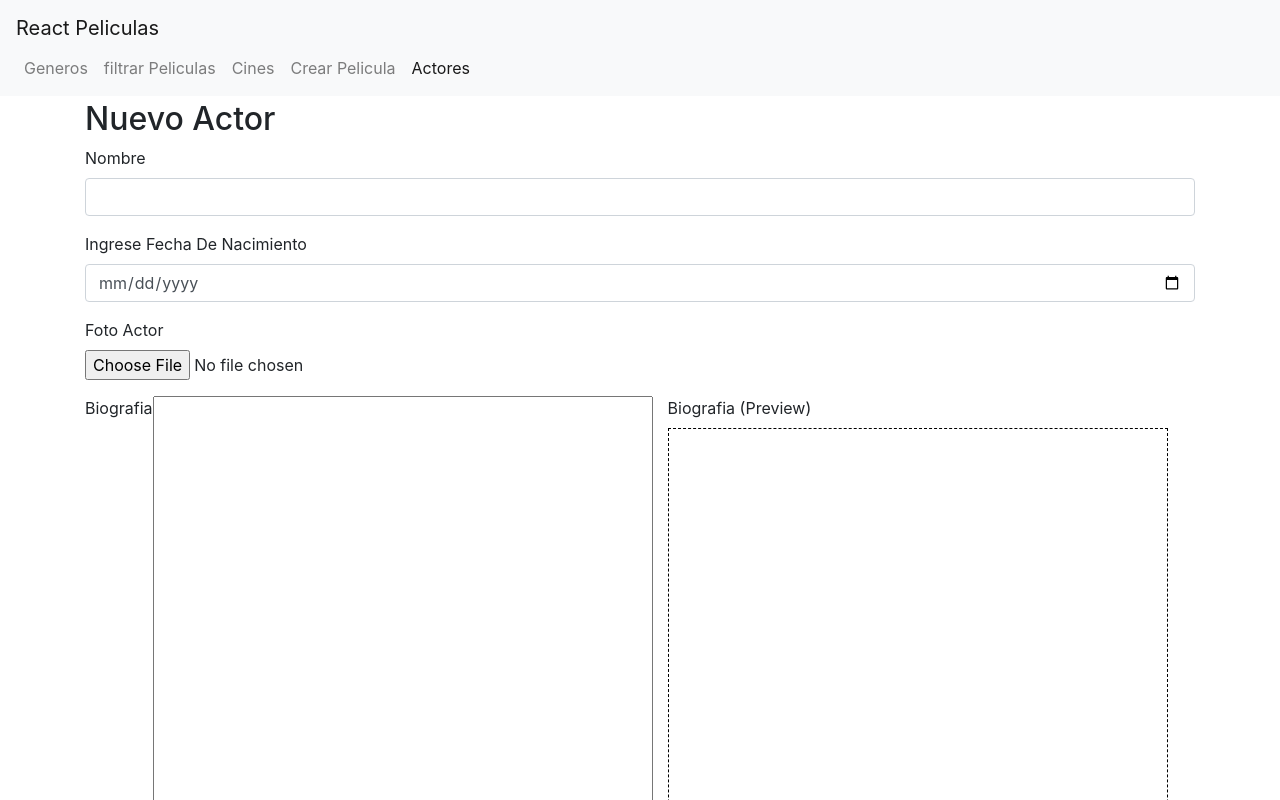
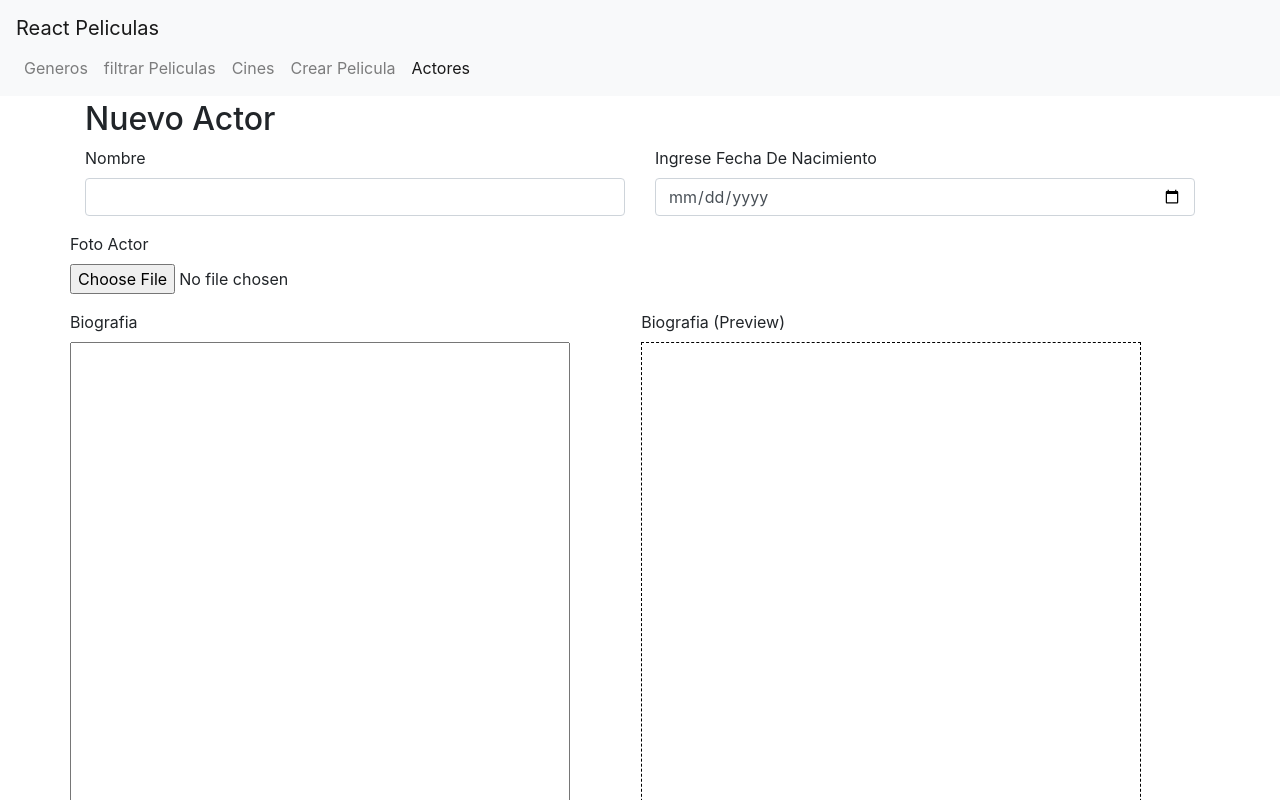
Before and after one commit to hikdul/PeliculasFG-Front, a React (Create React App) app: page /Actores/Create in a window 1280 px wide. Shown: the top 800 px of the page. Built offline with nearby package versions, Linux system fonts and the light colour scheme.

Commit message:
arreglando detalle en md

```diff
--- a/src/Actor/EditActor.tsx
+++ b/src/Actor/EditActor.tsx
@@ -7,6 +7,7 @@ import FormularioActores from "./FormularioActores";
     {
         nombre:'Hector Luis Contreras Di Girolamo',
         fechaNacimiento:new Date('1990-22-03T07:53:00'),
+        biografia:'Nada agregado por el momento',
         fotoUrl:'https://garajedelrock.com/wp-content/uploads/2021/09/machine-gun-kelly-critica-a-corey-taylor-1024x555.jpg'
     }
 
--- a/src/Actor/FormularioActores.tsx
+++ b/src/Actor/FormularioActores.tsx
@@ -33,12 +33,19 @@ export default function FormularioActores(props: FormularioActoresProps )
             })}>
             {(formikProps)=>(
                 <Form>
+                    <div className="row">
+
+                        <div className="col-md-6">
                             <FormGroupText
                                 field="nombre"
                                 label="Nombre"/>
+                        </div>
+
+                        <div className="col-md-6">
                             <FormGroupFecha
                                 field="fechaNacimiento"
                                label="Ingrese Fecha De Nacimiento"/>
+                        </div>
                         <FormGroupImage
                             field="foto"
                             label="Foto Actor"
@@ -46,6 +53,8 @@ export default function FormularioActores(props: FormularioActoresProps )
                         <FormGroupMarkDown
                             field="biografia"
                             label="Biografia"/>
+
+                    </div>
 
                     <Button
                         disabled={formikProps.isSubmitting}
--- a/src/utils/FormGroupMarkDown.tsx
+++ b/src/utils/FormGroupMarkDown.tsx
@@ -7,20 +7,24 @@ export default function FormGroupMarkDown(props: FormGroupMarkDownProps)
     const {values} = useFormikContext<any>()
 
   return(
+    <div className="row">
     <div className="form-grop form-markdown">
+        <div className="col-md-6">
+
             <label>{props.label}</label>
-        <div>
+
             <Field
                 name={props.field}
                 as="textarea"
                 className="form-textarea"/>
         </div>
-        <div>
+        <div className="col-md-6">
             <label> {props.label} (Preview)</label>
             <div className="markdown-container">
                 <ReactMarkdown>{values[props.field]}</ReactMarkdown>
             </div>
         </div>
+    </div>
     </div>
   )
 }
```
Lines whose indentation alone changed are shown as unchanged.
